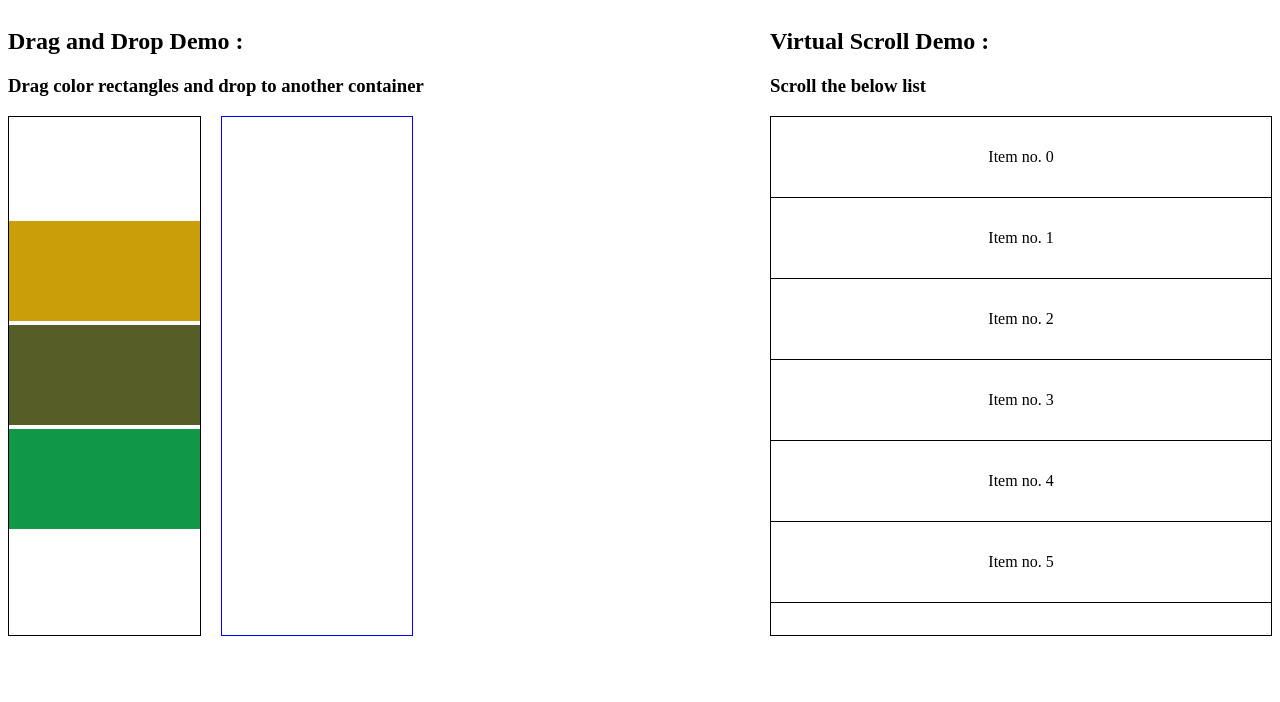
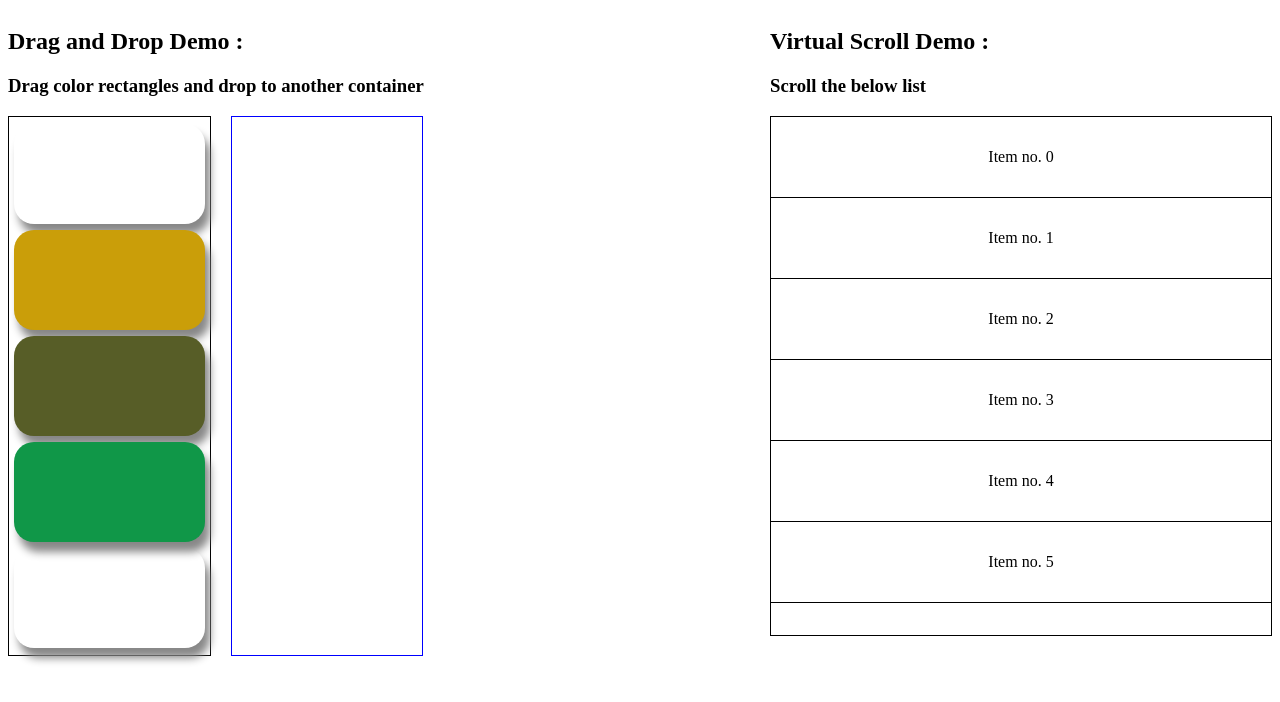
Before and after one commit to anabkhan/DragNDropDemo, an Angular app: page / in a window 1280 px wide. Shown: the top 702 px of the page. Built offline with nearby package versions, Linux system fonts and the light colour scheme.

Commit message:
changed styling

```diff
--- a/src/app/app.component.html
+++ b/src/app/app.component.html
@@ -1,11 +1,11 @@
 <div>
-  <div style="display: flex;width: 100%;height: 520px;">
+  <div style="display: flex;width: 100%;height: 540px;">
     <div style="width: 100%;">
       <h2>Drag and Drop Demo : </h2>
       <h3>Drag color rectangles and drop to another container</h3>
       <div style="display: flex;height: 100%;">
         <div cdkDropList [cdkDropListData]="numbers" [cdkDropListConnectedTo]="right" #left="cdkDropList"
-          (cdkDropListDropped)="onItemDropped($event)" style="width:25%;border:1px solid black">
+          (cdkDropListDropped)="onItemDropped($event)" style="width:25%;border:1px solid black;padding: 5px;">
           <div [ngStyle]="{
                     'background': '#'+number.color
                   }" cdkDrag *ngFor="let number of numbers" class="item">
--- a/src/app/app.component.scss
+++ b/src/app/app.component.scss
@@ -5,6 +5,9 @@
     justify-content: center;
     align-items: center;
     background: --random-background;
+    box-shadow: 5px 10px 8px #888888;
+    border-radius: 20px;
+    margin-top: 2px;
 }
 
 .item-scroll-demo {
```
